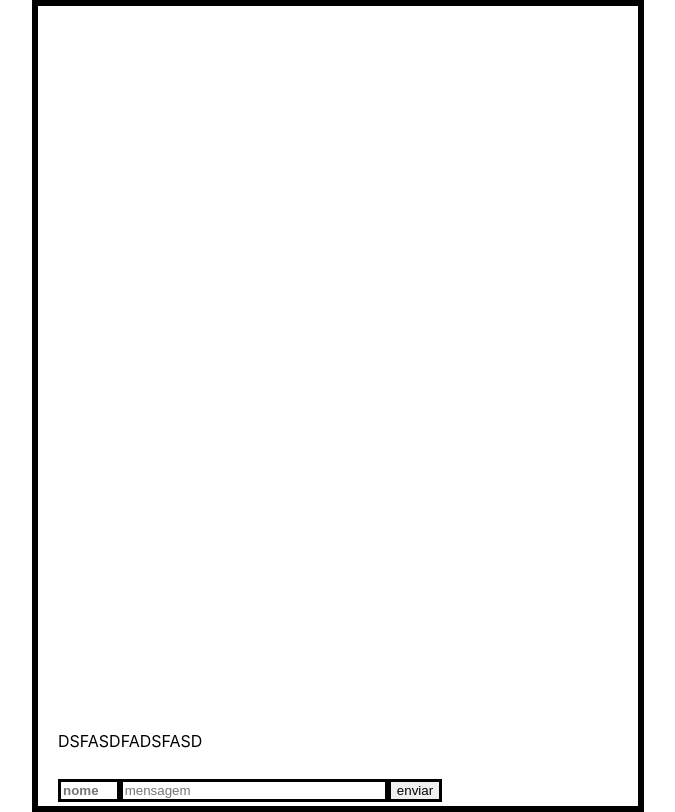
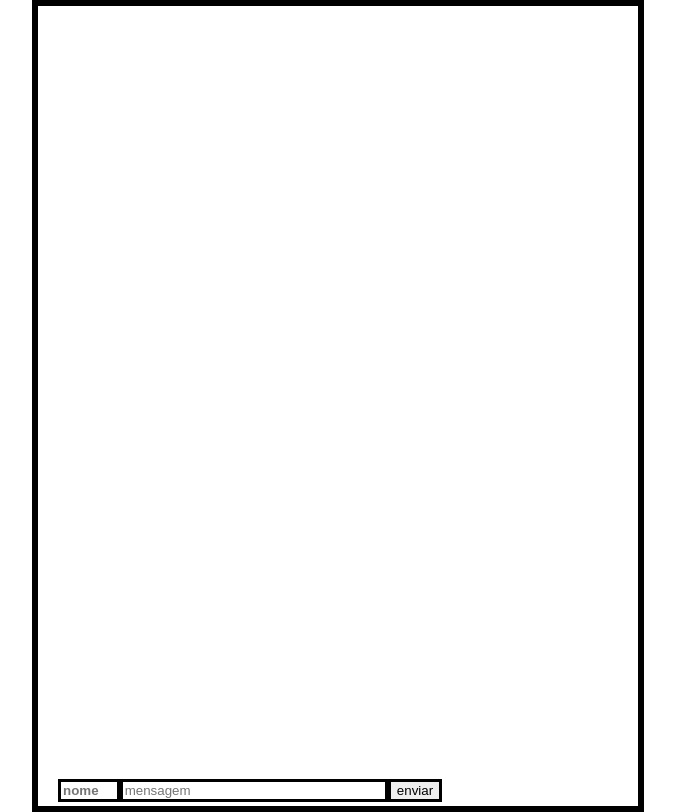
Before and after one commit to future4code/shaw-Mateus-Almeida, a React (Create React App) app in the folder modulo2/projeto-whatslab/whatslabs/: page / in a window 1280 px wide. Shown: the whole page, without its empty margins (302-977 px from the left). Built offline with nearby package versions, Linux system fonts and the light colour scheme.

Commit message:
versao-sem-msg-na-tela

```diff
--- a/modulo2/projeto-whatslab/whatslabs/src/App.js
+++ b/modulo2/projeto-whatslab/whatslabs/src/App.js
@@ -89,6 +89,21 @@ margin:0px;
 backgroundcolor: rgb(153, 2, 2);
 
 `
+/*
+perguntar na aula
+1- como fazer para aparecer na tela as msg
+2- como relacionar melhor os eventos
+3- como passar os props de forma mais limpa
+
+rever os conteudos!
+
+
+
+*/
+
+
+
+
 
 
 /*function App(props) { */
@@ -131,7 +146,7 @@ render(){
     <MainDiv>
 
   <Borda >
-  <Mensagen> DSFASDFADSFASD</Mensagen>
+  <Mensagen> </Mensagen>
   <BoxInput>
   <Nomeu onChange={this.onChangeNomeu}
   value={this.state.controleNomeu}
```
